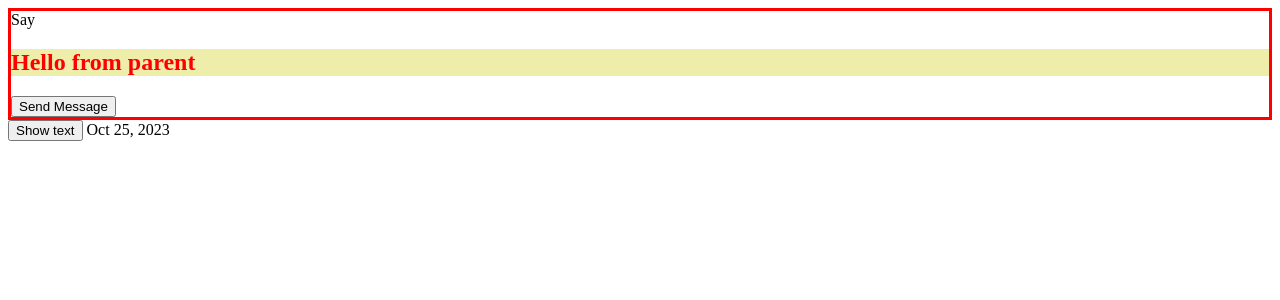
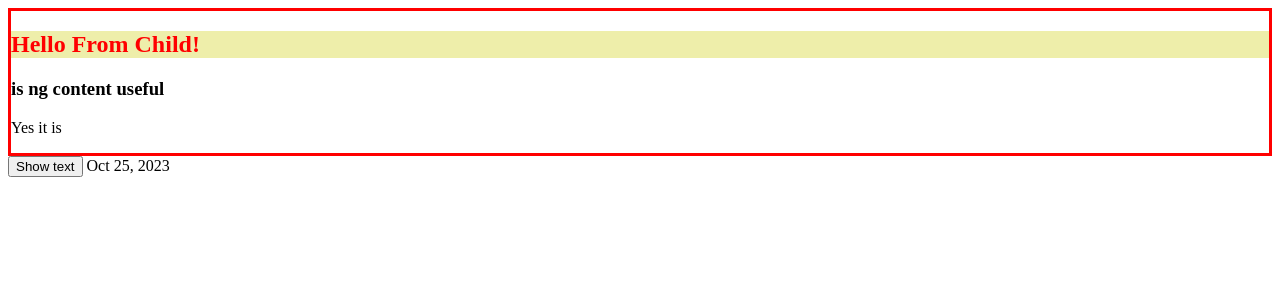
Before and after one commit to samade123/angular-my-first-project, an Angular app: page / in a window 1280 px wide. Shown: the top 300 px of the page. Built offline with nearby package versions, Linux system fonts and the light colour scheme.

Commit message:
ng-content

```diff
--- a/src/app/child/child.component.html
+++ b/src/app/child/child.component.html
@@ -1,2 +1,3 @@
-Say <h2>{{childMessage}}</h2>
-<button (click)="sendMessage()">Send Message</button>
+<h2>Hello From Child!</h2>
+<ng-content [question]></ng-content>
+<ng-content [answer]></ng-content>
--- a/src/app/parent/parent.component.html
+++ b/src/app/parent/parent.component.html
@@ -1,3 +1,8 @@
 <div class="theme-light">
-  <app-child [childMessage]="'Hello from parent'" (messageEvent)="recieveMessage($event)"></app-child>
+  <app-child [childMessage]="'Hello from parent'" (messageEvent)="recieveMessage($event)">
+    <h3 question>
+      is ng content useful
+    </h3>
+    <p answer>Yes it is</p>
+  </app-child>
 </div>
```
